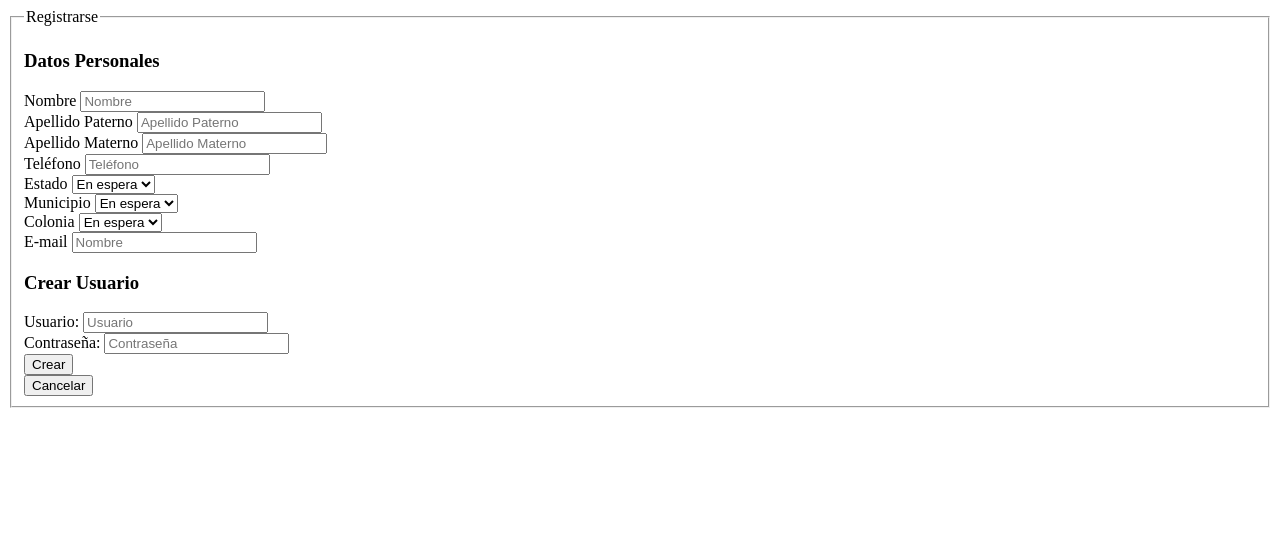
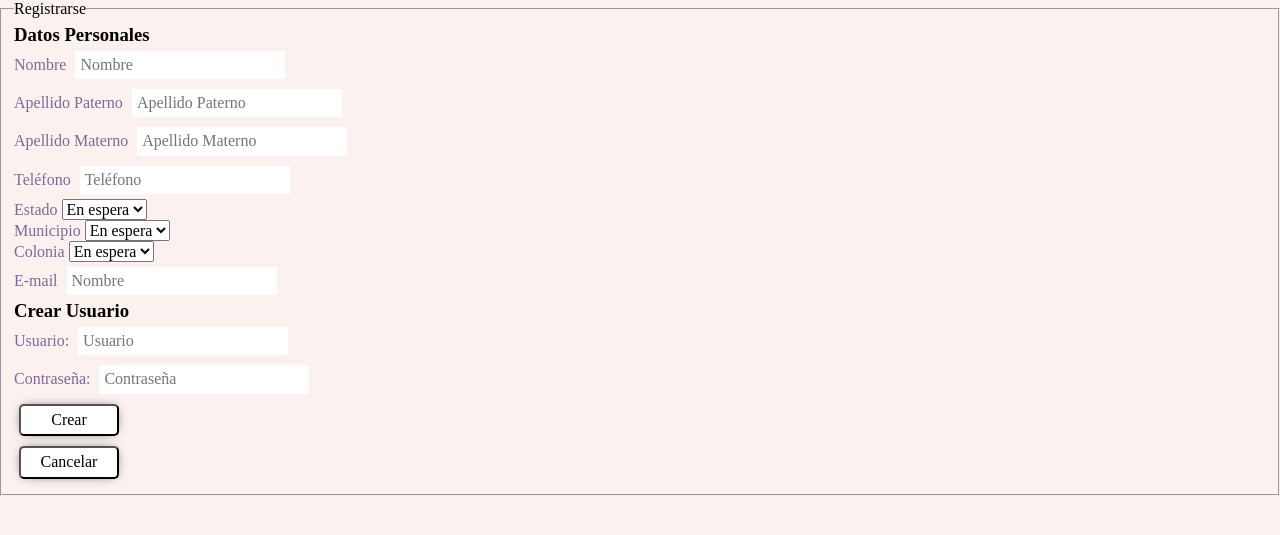
Before and after one commit to Shapedb/proyecto_modista_web, a PHP site: page /html/register.html in a window 1280 px wide. Shown: the top 535 px of the page. Run offline with PHP 8.4, Linux system fonts and the light colour scheme.

Commit message:
hojas de Estulo

```diff
--- a/css/styles_global.css
+++ b/css/styles_global.css
@@ -86,3 +86,31 @@ html:hover {
     scrollbar-color: var(--color-principal) var(--blanco);
     scrollbar-width: auto;
 }
+
+/*Botones*/
+
+.boton {
+    background-color: var(--blanco);
+    border-radius: 0.5rem;
+    margin: 0.5rem;
+    padding: 0.5rem 0.5rem;
+    width: 10rem;
+    /*Sombra*/
+    -webkit-box-shadow: 0px 0px 12px -5px rgba(0,0,0,1);
+-moz-box-shadow: 0px 0px 12px -5px rgba(0,0,0,1);
+box-shadow: 0px 0px 12px -5px rgba(0,0,0,1);
+}
+
+.boton :hover{
+
+}
+
+.Input_T_CajaT {
+    padding: 0.5rem;
+    margin: 00.5rem;
+    border-style: none;
+}
+.label {
+    color: #816797;
+
+}
--- a/html/login.html
+++ b/html/login.html
@@ -4,6 +4,10 @@
     <meta charset="UTF-8">
     <meta http-equiv="X-UA-Compatible" content="IE=edge">
     <meta name="viewport" content="width=device-width, initial-scale=1.0">
+    <!--Normalize-->
+    <link rel="stylesheet" href="../css/normalize.css">
+    <!--Hoja de Estilos Global-->
+    <link rel="stylesheet" href="../css/styles_global.css">
     <title>Modista Rochy | Iniciar Sesión</title>
 </head>
 <body>
--- a/html/nosotros.html
+++ b/html/nosotros.html
@@ -4,6 +4,10 @@
     <meta charset="UTF-8">
     <meta http-equiv="X-UA-Compatible" content="IE=edge">
     <meta name="viewport" content="width=device-width, initial-scale=1.0">
+    <!--Normalize-->
+    <link rel="stylesheet" href="../css/normalize.css">
+    <!--Hoja de Estilos Global-->
+    <link rel="stylesheet" href="../css/styles_global.css">
     <title>Modista Rochy |  Nosotros</title>
 </head>
 <body>
--- a/html/pedido-admin.html
+++ b/html/pedido-admin.html
@@ -4,6 +4,10 @@
     <meta charset="UTF-8">
     <meta http-equiv="X-UA-Compatible" content="IE=edge">
     <meta name="viewport" content="width=device-width, initial-scale=1.0">
+    <!--Normalize-->
+    <link rel="stylesheet" href="../css/normalize.css">
+    <!--Hoja de Estilos Global-->
+    <link rel="stylesheet" href="../css/styles_global.css">
     <title>Modista Rochy | Pedido | Administrador</title>
 </head>
 <body>
--- a/html/register.html
+++ b/html/register.html
@@ -4,6 +4,10 @@
     <meta charset="UTF-8">
     <meta http-equiv="X-UA-Compatible" content="IE=edge">
     <meta name="viewport" content="width=device-width, initial-scale=1.0">
+    <!--Normalize-->
+    <link rel="stylesheet" href="../css/normalize.css">
+    <!--Hoja de Estilos Global-->
+    <link rel="stylesheet" href="../css/styles_global.css">
     <title>Modista Rochy | Registrarse</title>
 </head>
 <body>
```
Also changed, not shown: html/detalles-pedido-administrador.html (+13 -2 lines), readme.txt.
